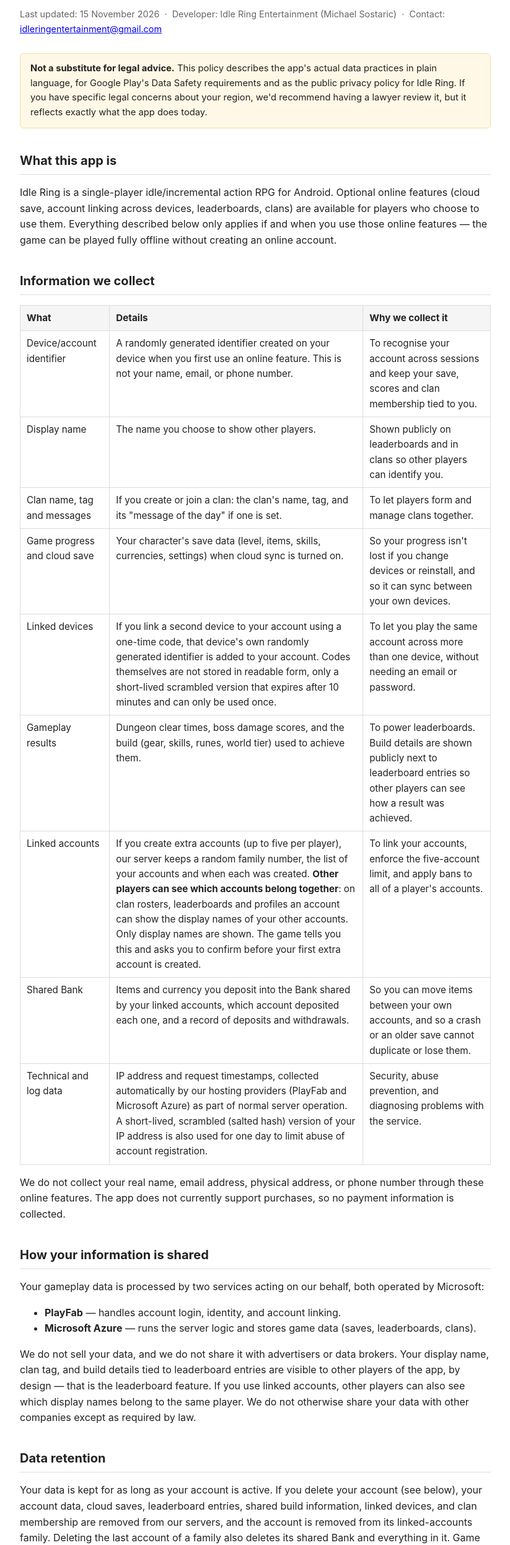
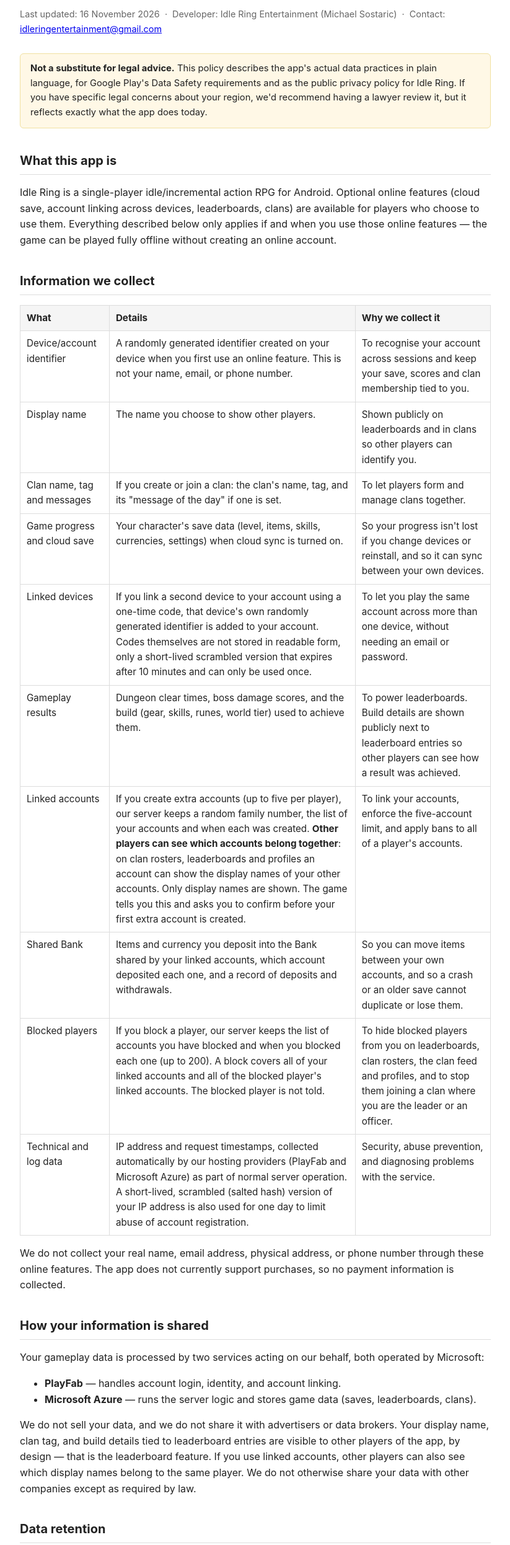
Before and after one commit to madg2347-oss/IdleRingPrivacyPolicy, a plain HTML site: page index.html in a window 1280 px wide. Shown: the part 89-2581 px from the top of the page at 62% size, without its empty margins (228-1051 px from the left). Drawn offline with Linux system fonts and the light colour scheme.

Commit message:
Privacy policy: blocked players (stored with the account, private, deleted with it) and a report path reviewed within 48 hours (16 Nov 2026)
Co-Authored-By: Claude Opus 5.5 <noreply@anthropic.com>

```diff
--- a/index.html
+++ b/index.html
@@ -20,7 +20,7 @@
 <body>
 
 <h1>Idle Ring — Privacy Policy</h1>
-<p class="meta">Last updated: 15 November 2026 &nbsp;·&nbsp; Developer: Idle Ring Entertainment (Michael Sostaric) &nbsp;·&nbsp; Contact: <a href="mailto:idleringentertainment@gmail.com">idleringentertainment@gmail.com</a></p>
+<p class="meta">Last updated: 16 November 2026 &nbsp;·&nbsp; Developer: Idle Ring Entertainment (Michael Sostaric) &nbsp;·&nbsp; Contact: <a href="mailto:idleringentertainment@gmail.com">idleringentertainment@gmail.com</a></p>
 
 <div class="note">
 <strong>Not a substitute for legal advice.</strong> This policy describes the app's actual data practices in plain language, for Google Play's Data Safety requirements and as the public privacy policy for Idle Ring. If you have specific legal concerns about your region, we'd recommend having a lawyer review it, but it reflects exactly what the app does today.
@@ -73,6 +73,11 @@
   <td>So you can move items between your own accounts, and so a crash or an older save cannot duplicate or lose them.</td>
 </tr>
 <tr>
+  <td>Blocked players</td>
+  <td>If you block a player, our server keeps the list of accounts you have blocked and when you blocked each one (up to 200). A block covers all of your linked accounts and all of the blocked player's linked accounts. The blocked player is not told.</td>
+  <td>To hide blocked players from you on leaderboards, clan rosters, the clan feed and profiles, and to stop them joining a clan where you are the leader or an officer.</td>
+</tr>
+<tr>
   <td>Technical and log data</td>
   <td>IP address and request timestamps, collected automatically by our hosting providers (PlayFab and Microsoft Azure) as part of normal server operation. A short-lived, scrambled (salted hash) version of your IP address is also used for one day to limit abuse of account registration.</td>
   <td>Security, abuse prevention, and diagnosing problems with the service.</td>
@@ -90,12 +95,14 @@
 <p>We do not sell your data, and we do not share it with advertisers or data brokers. Your display name, clan tag, and build details tied to leaderboard entries are visible to other players of the app, by design — that is the leaderboard feature. If you use linked accounts, other players can also see which display names belong to the same player. We do not otherwise share your data with other companies except as required by law.</p>
 
 <h2>Data retention</h2>
-<p>Your data is kept for as long as your account is active. If you delete your account (see below), your account data, cloud saves, leaderboard entries, shared build information, linked devices, and clan membership are removed from our servers, and the account is removed from its linked-accounts family. Deleting the last account of a family also deletes its shared Bank and everything in it. Game progress saved only on your device is not affected by an online account deletion — you can keep playing offline.</p>
+<p>Your data is kept for as long as your account is active. If you delete your account (see below), your account data, cloud saves, leaderboard entries, shared build information, linked devices, and clan membership are removed from our servers, and the account is removed from its linked-accounts family. Deleting the last account of a family also deletes its shared Bank and everything in it. Your list of blocked players is deleted with your account. Game progress saved only on your device is not affected by an online account deletion — you can keep playing offline.</p>
 
 <h2>Your choices and rights</h2>
 <ul>
 <li><strong>Play offline.</strong> Online features are optional. You can play the entire game without creating an online account.</li>
 <li><strong>Delete your account.</strong> You can delete your online account and its associated data at any time from within the app (Options or Social → Delete online account; "Delete all my accounts" removes every linked account at once), or by emailing <a href="mailto:idleringentertainment@gmail.com">idleringentertainment@gmail.com</a>. Deletion is permanent and cannot be undone.</li>
+<li><strong>Block a player.</strong> You can block or unblock a player at any time in the game. Blocking is private: the other player is not told.</li>
+<li><strong>Report a player.</strong> You can report a player from the game. We review reports within 48 hours and act on those that break the rules, up to removing names or banning accounts.</li>
 <li><strong>Linked accounts and bans.</strong> Extra accounts are optional. If one of your linked accounts is banned for breaking the rules (for example cheating), your other linked accounts are banned too.</li>
 <li><strong>Turn off cloud sync.</strong> You can turn cloud sync off at any time; your existing cloud save is not deleted automatically when you do this.</li>
 <li><strong>Account recovery note.</strong> If you lose access to every device linked to your account and have no unused link code, your online account cannot be recovered. Your characters and progress on each device are unaffected either way.</li>
```
